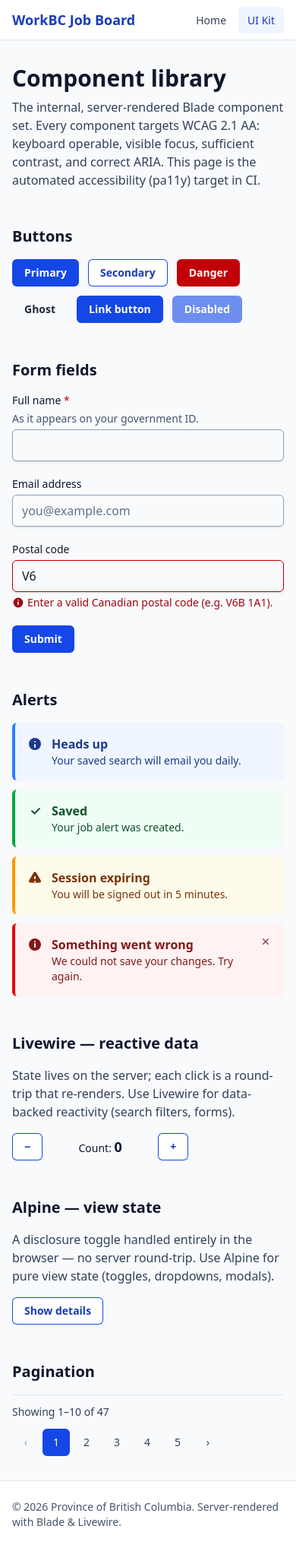
After one commit to bcgov/workbc-jb, a Laravel app: page /ui in a window 390 px wide. The commit adds this page. Shown: the whole page at 76% size. Run offline with Laravel 12, Linux system fonts and the light colour scheme; style sheets or scripts are compiled from the project's sources; some libraries are stand-ins or nearby versions.

Commit message:
FND-4: base layout & accessible component library
Server-rendered UI foundation (ADR-002, no SPA):
- responsive base Blade layout (header/footer/nav)
- accessible Blade components: button, form field (label-associated), alert,
  pagination -- WCAG 2.1 AA (keyboard, focus, ARIA)
- one Livewire reactive component + one Alpine view-state toggle (documents the
  'Alpine for view / Livewire for data' rule); /ui component demo page
- pa11y CI job (.github/workflows/a11y.yml) scanning /ui at WCAG2AA
  NOTE: the WCAG 2.1 AA gate is provisional -- may be dropped if not required

Built via Copilot (Claude Opus). Independent of FND-7; 22 tests green on this branch.

```diff
--- /dev/null
+++ b/app/Livewire/Counter.php
@@ -0,0 +1,32 @@
+<?php
+
+namespace App\Livewire;
+
+use Livewire\Component;
+
+/**
+ * Trivial data-backed reactive component.
+ *
+ * Demonstrates the "Livewire for data" side of ADR-002: state lives on the
+ * server and each button click is a server round-trip that re-renders the view.
+ * Contrast with the Alpine toggle on the UI Kit page, which is pure view state.
+ */
+final class Counter extends Component
+{
+    public int $count = 0;
+
+    public function increment(): void
+    {
+        $this->count++;
+    }
+
+    public function decrement(): void
+    {
+        $this->count--;
+    }
+
+    public function render()
+    {
+        return view('livewire.counter');
+    }
+}
--- a/package.json
+++ b/package.json
@@ -4,13 +4,15 @@
     "type": "module",
     "scripts": {
         "build": "vite build",
-        "dev": "vite"
+        "dev": "vite",
+        "test:a11y": "pa11y-ci"
     },
     "devDependencies": {
         "@tailwindcss/vite": "^4.0.0",
         "axios": "^1.11.0",
         "concurrently": "^9.0.1",
         "laravel-vite-plugin": "^2.0.0",
+        "pa11y-ci": "^3.1.0",
         "tailwindcss": "^4.0.0",
         "vite": "^7.0.7"
     }
--- a/resources/css/app.css
+++ b/resources/css/app.css
@@ -9,3 +9,38 @@
     --font-sans: 'Instrument Sans', ui-sans-serif, system-ui, sans-serif, 'Apple Color Emoji', 'Segoe UI Emoji',
         'Segoe UI Symbol', 'Noto Color Emoji';
 }
+
+@layer base {
+    /* Guard against layout overflow so the body never scrolls sideways (FND-4 AC). */
+    html,
+    body {
+        max-width: 100%;
+        overflow-x: hidden;
+    }
+
+    /* Visible focus indicator for keyboard users on any interactive element (WCAG 2.4.7). */
+    :where(a, button, input, select, textarea, summary, [tabindex]):focus-visible {
+        outline: 2px solid #1e3a8a;
+        outline-offset: 2px;
+    }
+
+    /* Alpine: hide x-cloak elements until Alpine initialises. */
+    [x-cloak] {
+        display: none !important;
+    }
+}
+
+@layer components {
+    /* Skip link: hidden until focused, then pinned top-left (WCAG 2.4.1). */
+    .skip-link {
+        @apply sr-only;
+    }
+
+    .skip-link:focus {
+        @apply not-sr-only fixed left-4 top-4 z-50 rounded-md bg-blue-800 px-4 py-2 font-semibold text-white outline-2 outline-offset-2 outline-blue-900;
+    }
+
+    .nav-link {
+        @apply rounded px-3 py-2 text-sm font-medium text-slate-700 hover:bg-slate-100 focus-visible:outline-2 focus-visible:outline-offset-2 focus-visible:outline-blue-900 aria-[current=page]:bg-blue-50 aria-[current=page]:text-blue-800;
+    }
+}
--- /dev/null
+++ b/resources/views/components/alert.blade.php
@@ -0,0 +1,58 @@
+@props([
+    'type' => 'info',
+    'title' => null,
+    'dismissible' => false,
+])
+
+@php
+    // Errors/warnings interrupt (role=alert, assertive); info/success are polite (role=status).
+    $config = [
+        'info' => ['role' => 'status', 'box' => 'bg-blue-50 border-blue-500 text-blue-900', 'label' => 'Information:'],
+        'success' => ['role' => 'status', 'box' => 'bg-green-50 border-green-600 text-green-900', 'label' => 'Success:'],
+        'warning' => ['role' => 'alert', 'box' => 'bg-amber-50 border-amber-500 text-amber-900', 'label' => 'Warning:'],
+        'error' => ['role' => 'alert', 'box' => 'bg-red-50 border-red-600 text-red-900', 'label' => 'Error:'],
+    ];
+    $c = $config[$type] ?? $config['info'];
+
+    // Distinct icon per type so meaning is not carried by colour alone (WCAG 1.4.1).
+    $icons = [
+        'info' => 'M10 18a8 8 0 100-16 8 8 0 000 16zm1-11a1 1 0 11-2 0 1 1 0 012 0zm-1 3a1 1 0 00-1 1v3a1 1 0 102 0v-3a1 1 0 00-1-1z',
+        'success' => 'M16.7 6.3a1 1 0 010 1.4l-6.5 6.5a1 1 0 01-1.4 0L5.3 10.7a1 1 0 011.4-1.4l2.8 2.79 5.8-5.8a1 1 0 011.4 0z',
+        'warning' => 'M8.3 3.2a2 2 0 013.4 0l6 10.2A2 2 0 0116 16.5H4a2 2 0 01-1.7-3.1l6-10.2zM10 8a1 1 0 00-1 1v2a1 1 0 102 0V9a1 1 0 00-1-1zm0 6a1 1 0 100 2 1 1 0 000-2z',
+        'error' => 'M10 18a8 8 0 100-16 8 8 0 000 16zM9 9a1 1 0 012 0v4a1 1 0 11-2 0V9zm1-4a1 1 0 100 2 1 1 0 000-2z',
+    ];
+    $iconPath = $icons[$type] ?? $icons['info'];
+@endphp
+
+<div
+    @if ($dismissible) x-data="{ show: true }" x-show="show" @endif
+    role="{{ $c['role'] }}"
+    {{ $attributes->merge(['class' => 'flex items-start gap-3 rounded-md border-l-4 p-4 ' . $c['box']]) }}
+>
+    <svg class="mt-0.5 size-5 shrink-0" viewBox="0 0 20 20" fill="currentColor" aria-hidden="true">
+        <path fill-rule="evenodd" d="{{ $iconPath }}" clip-rule="evenodd" />
+    </svg>
+
+    <div class="flex-1">
+        {{-- Hidden text label gives non-visual users the alert type. --}}
+        <span class="sr-only">{{ $c['label'] }}</span>
+        @if ($title)
+            <p class="font-semibold">{{ $title }}</p>
+        @endif
+        <div class="text-sm">{{ $slot }}</div>
+    </div>
+
+    @if ($dismissible)
+        {{-- Alpine handles pure view state (show/hide); no server round-trip needed. --}}
+        <button
+            type="button"
+            @click="show = false"
+            aria-label="Dismiss this message"
+            class="-m-1 rounded p-1 hover:bg-black/5 focus-visible:outline-2 focus-visible:outline-offset-2 focus-visible:outline-current"
+        >
+            <svg class="size-4" viewBox="0 0 20 20" fill="currentColor" aria-hidden="true">
+                <path d="M6.28 5.22a.75.75 0 00-1.06 1.06L8.94 10l-3.72 3.72a.75.75 0 101.06 1.06L10 11.06l3.72 3.72a.75.75 0 101.06-1.06L11.06 10l3.72-3.72a.75.75 0 00-1.06-1.06L10 8.94 6.28 5.22z" />
+            </svg>
+        </button>
+    @endif
+</div>
--- /dev/null
+++ b/resources/views/components/button.blade.php
@@ -0,0 +1,41 @@
+@props([
+    'variant' => 'primary',
+    'type' => 'button',
+    'href' => null,
+    'disabled' => false,
+])
+
+@php
+    $base = 'inline-flex items-center justify-center gap-2 rounded-md px-4 py-2 text-sm font-semibold '
+        .'transition focus-visible:outline-2 focus-visible:outline-offset-2 focus-visible:outline-blue-900';
+
+    // All variants keep text/background contrast at >= 4.5:1 (WCAG 1.4.3).
+    $variants = [
+        'primary' => 'bg-blue-700 text-white hover:bg-blue-800',
+        'secondary' => 'bg-white text-blue-800 ring-1 ring-inset ring-blue-700 hover:bg-blue-50',
+        'danger' => 'bg-red-700 text-white hover:bg-red-800',
+        'ghost' => 'bg-transparent text-slate-800 hover:bg-slate-100',
+    ];
+
+    $classes = $base . ' ' . ($variants[$variant] ?? $variants['primary']);
+    $disabledClasses = ' cursor-not-allowed opacity-60';
+@endphp
+
+@if ($href && ! $disabled)
+    <a href="{{ $href }}" {{ $attributes->merge(['class' => $classes]) }}>
+        {{ $slot }}
+    </a>
+@elseif ($href)
+    {{-- A disabled link is not focusable/actionable, so expose the disabled state to AT. --}}
+    <a role="link" aria-disabled="true" {{ $attributes->merge(['class' => $classes . $disabledClasses]) }}>
+        {{ $slot }}
+    </a>
+@else
+    <button
+        type="{{ $type }}"
+        @disabled($disabled)
+        {{ $attributes->merge(['class' => $classes . ($disabled ? $disabledClasses : '')]) }}
+    >
+        {{ $slot }}
+    </button>
+@endif
--- /dev/null
+++ b/resources/views/components/form-field.blade.php
@@ -0,0 +1,60 @@
+@props([
+    'label',
+    'name',
+    'type' => 'text',
+    'id' => null,
+    'value' => '',
+    'required' => false,
+    'hint' => null,
+    'error' => null,
+    'placeholder' => null,
+])
+
+@php
+    $id = $id ?? $name;
+    $hintId = $hint ? "{$id}-hint" : null;
+    $errorId = $error ? "{$id}-error" : null;
+    // Associate hint + error text with the control for screen readers (WCAG 3.3.2 / 1.3.1).
+    $describedBy = collect([$hintId, $errorId])->filter()->implode(' ');
+@endphp
+
+<div class="space-y-1">
+    {{-- Every input is bound to its own visible <label> via for/id (WCAG 4.1.2). --}}
+    <label for="{{ $id }}" class="block text-sm font-medium text-slate-900">
+        {{ $label }}
+        @if ($required)
+            <span class="text-red-700" aria-hidden="true">*</span>
+            <span class="sr-only">(required)</span>
+        @endif
+    </label>
+
+    @if ($hint)
+        <p id="{{ $hintId }}" class="text-sm text-slate-600">{{ $hint }}</p>
+    @endif
+
+    @isset($control)
+        {{ $control }}
+    @else
+        <input
+            type="{{ $type }}"
+            id="{{ $id }}"
+            name="{{ $name }}"
+            value="{{ $value }}"
+            @if ($placeholder) placeholder="{{ $placeholder }}" @endif
+            @if ($required) required aria-required="true" @endif
+            @if ($error) aria-invalid="true" @endif
+            @if ($describedBy) aria-describedby="{{ $describedBy }}" @endif
+            {{ $attributes->merge(['class' => 'block w-full rounded-md border border-slate-400 px-3 py-2 text-slate-900 shadow-sm placeholder:text-slate-500 focus-visible:border-blue-700 focus-visible:outline-2 focus-visible:outline-offset-1 focus-visible:outline-blue-900 aria-invalid:border-red-700']) }}
+        />
+    @endisset
+
+    @if ($error)
+        {{-- Icon + text so the error is not signalled by colour alone (WCAG 1.4.1). --}}
+        <p id="{{ $errorId }}" role="alert" class="flex items-center gap-1 text-sm font-medium text-red-800">
+            <svg class="size-4 shrink-0" viewBox="0 0 20 20" fill="currentColor" aria-hidden="true">
+                <path fill-rule="evenodd" d="M10 18a8 8 0 100-16 8 8 0 000 16zM9 9a1 1 0 012 0v4a1 1 0 11-2 0V9zm1-4a1 1 0 100 2 1 1 0 000-2z" clip-rule="evenodd" />
+            </svg>
+            <span>{{ $error }}</span>
+        </p>
+    @endif
+</div>
--- /dev/null
+++ b/resources/views/components/layouts/app.blade.php
@@ -0,0 +1,48 @@
+<!DOCTYPE html>
+<html lang="{{ str_replace('_', '-', app()->getLocale()) }}" class="h-full">
+<head>
+    <meta charset="utf-8">
+    <meta name="viewport" content="width=device-width, initial-scale=1">
+    <meta name="color-scheme" content="light">
+    <title>{{ $title ?? 'WorkBC Job Board' }}</title>
+    @vite(['resources/css/app.css', 'resources/js/app.js'])
+</head>
+<body class="flex min-h-full flex-col bg-slate-50 text-slate-900 antialiased">
+    {{-- Keyboard users can jump straight to content (WCAG 2.4.1 Bypass Blocks). --}}
+    <a href="#main" class="skip-link">Skip to main content</a>
+
+    <header class="border-b border-slate-200 bg-white">
+        <div class="mx-auto flex max-w-7xl flex-wrap items-center justify-between gap-4 px-4 py-3">
+            <a href="/"
+               class="rounded text-lg font-bold text-blue-800 focus-visible:outline-2 focus-visible:outline-offset-2 focus-visible:outline-blue-900">
+                WorkBC Job Board
+            </a>
+            <nav aria-label="Primary">
+                <ul class="flex flex-wrap items-center gap-1">
+                    <li>
+                        <a href="/" class="nav-link">Home</a>
+                    </li>
+                    <li>
+                        <a href="{{ route('ui-kit') }}"
+                           class="nav-link"
+                           @if (request()->routeIs('ui-kit')) aria-current="page" @endif>
+                            UI Kit
+                        </a>
+                    </li>
+                </ul>
+            </nav>
+        </div>
+    </header>
+
+    {{-- tabindex="-1" lets the skip link move focus here without adding it to the tab order. --}}
+    <main id="main" tabindex="-1" class="mx-auto w-full max-w-7xl flex-1 px-4 py-8 focus:outline-none">
+        {{ $slot }}
+    </main>
+
+    <footer class="border-t border-slate-200 bg-white">
+        <div class="mx-auto max-w-7xl px-4 py-6 text-sm text-slate-600">
+            <p>&copy; {{ date('Y') }} Province of British Columbia. Server-rendered with Blade &amp; Livewire.</p>
+        </div>
+    </footer>
+</body>
+</html>
--- /dev/null
+++ b/resources/views/components/pagination.blade.php
@@ -0,0 +1,65 @@
+@props(['paginator'])
+
+@php
+    /** @var \Illuminate\Contracts\Pagination\LengthAwarePaginator $paginator */
+    $linkBase = 'inline-flex min-w-9 items-center justify-center rounded-md px-3 py-2 text-sm font-medium '
+        . 'focus-visible:outline-2 focus-visible:outline-offset-2 focus-visible:outline-blue-900';
+@endphp
+
+@if ($paginator->hasPages())
+    <nav role="navigation" aria-label="Pagination" class="flex flex-wrap items-center justify-between gap-3 border-t border-slate-200 pt-3">
+        <p class="text-sm text-slate-700">
+            Showing <span class="font-medium">{{ $paginator->firstItem() }}</span>&ndash;<span class="font-medium">{{ $paginator->lastItem() }}</span>
+            of <span class="font-medium">{{ $paginator->total() }}</span>
+        </p>
+
+        <ul class="flex items-center gap-1">
+            {{-- Previous --}}
+            <li>
+                @if ($paginator->onFirstPage())
+                    <span aria-disabled="true" class="{{ $linkBase }} cursor-not-allowed text-slate-400">
+                        <span aria-hidden="true">&lsaquo;</span>
+                        <span class="sr-only">Previous page</span>
+                    </span>
+                @else
+                    <a href="{{ $paginator->previousPageUrl() }}" rel="prev" aria-label="Go to previous page"
+                       class="{{ $linkBase }} text-slate-700 hover:bg-slate-100">
+                        <span aria-hidden="true">&lsaquo;</span>
+                    </a>
+                @endif
+            </li>
+
+            {{-- Numbered pages --}}
+            @foreach ($paginator->getUrlRange(1, $paginator->lastPage()) as $page => $url)
+                <li>
+                    @if ($page == $paginator->currentPage())
+                        {{-- aria-current marks the active page for AT (WCAG 4.1.2). --}}
+                        <span aria-current="page" class="{{ $linkBase }} bg-blue-700 text-white">
+                            <span class="sr-only">Page </span>{{ $page }}<span class="sr-only"> (current)</span>
+                        </span>
+                    @else
+                        <a href="{{ $url }}" aria-label="Go to page {{ $page }}"
+                           class="{{ $linkBase }} text-slate-700 hover:bg-slate-100">
+                            {{ $page }}
+                        </a>
+                    @endif
+                </li>
+            @endforeach
+
+            {{-- Next --}}
+            <li>
+                @if ($paginator->hasMorePages())
+                    <a href="{{ $paginator->nextPageUrl() }}" rel="next" aria-label="Go to next page"
+                       class="{{ $linkBase }} text-slate-700 hover:bg-slate-100">
+                        <span aria-hidden="true">&rsaquo;</span>
+                    </a>
+                @else
+                    <span aria-disabled="true" class="{{ $linkBase }} cursor-not-allowed text-slate-400">
+                        <span aria-hidden="true">&rsaquo;</span>
+                        <span class="sr-only">Next page</span>
+                    </span>
+                @endif
+            </li>
+        </ul>
+    </nav>
+@endif
--- /dev/null
+++ b/resources/views/livewire/counter.blade.php
@@ -0,0 +1,10 @@
+<div class="flex items-center gap-3">
+    <x-button wire:click="decrement" aria-label="Decrease count" variant="secondary">&minus;</x-button>
+
+    {{-- aria-live announces the new value after each Livewire re-render (WCAG 4.1.3). --}}
+    <p class="min-w-32 text-center text-sm" aria-live="polite">
+        Count: <span class="text-lg font-bold tabular-nums">{{ $count }}</span>
+    </p>
+
+    <x-button wire:click="increment" aria-label="Increase count" variant="secondary">+</x-button>
+</div>
--- /dev/null
+++ b/resources/views/ui-kit.blade.php
@@ -0,0 +1,104 @@
+<x-layouts.app title="UI Kit — WorkBC Job Board">
+    <div class="space-y-12">
+        <div class="space-y-2">
+            <h1 class="text-3xl font-bold">Component library</h1>
+            <p class="max-w-2xl text-slate-700">
+                The internal, server-rendered Blade component set. Every component targets WCAG&nbsp;2.1&nbsp;AA:
+                keyboard operable, visible focus, sufficient contrast, and correct ARIA. This page is the
+                automated accessibility (pa11y) target in CI.
+            </p>
+        </div>
+
+        {{-- Buttons ------------------------------------------------------------ --}}
+        <section aria-labelledby="buttons-heading" class="space-y-4">
+            <h2 id="buttons-heading" class="text-xl font-semibold">Buttons</h2>
+            <div class="flex flex-wrap items-center gap-3">
+                <x-button>Primary</x-button>
+                <x-button variant="secondary">Secondary</x-button>
+                <x-button variant="danger">Danger</x-button>
+                <x-button variant="ghost">Ghost</x-button>
+                <x-button href="{{ route('ui-kit') }}">Link button</x-button>
+                <x-button disabled>Disabled</x-button>
+            </div>
+        </section>
+
+        {{-- Form fields -------------------------------------------------------- --}}
+        <section aria-labelledby="fields-heading" class="space-y-4">
+            <h2 id="fields-heading" class="text-xl font-semibold">Form fields</h2>
+            <form class="grid max-w-xl gap-5" novalidate>
+                <x-form-field
+                    name="full_name"
+                    label="Full name"
+                    :required="true"
+                    hint="As it appears on your government ID." />
+
+                <x-form-field
+                    name="email"
+                    type="email"
+                    label="Email address"
+                    placeholder="you@example.com" />
+
+                <x-form-field
+                    name="postal_code"
+                    label="Postal code"
+                    value="V6"
+                    error="Enter a valid Canadian postal code (e.g. V6B 1A1)." />
+
+                <div>
+                    <x-button type="submit">Submit</x-button>
+                </div>
+            </form>
+        </section>
+
+        {{-- Alerts ------------------------------------------------------------- --}}
+        <section aria-labelledby="alerts-heading" class="space-y-4">
+            <h2 id="alerts-heading" class="text-xl font-semibold">Alerts</h2>
+            <div class="grid gap-3">
+                <x-alert type="info" title="Heads up">Your saved search will email you daily.</x-alert>
+                <x-alert type="success" title="Saved">Your job alert was created.</x-alert>
+                <x-alert type="warning" title="Session expiring">You will be signed out in 5 minutes.</x-alert>
+                <x-alert type="error" title="Something went wrong" dismissible>
+                    We could not save your changes. Try again.
+                </x-alert>
+            </div>
+        </section>
+
+        {{-- Livewire (data) ---------------------------------------------------- --}}
+        <section aria-labelledby="livewire-heading" class="space-y-4">
+            <h2 id="livewire-heading" class="text-xl font-semibold">Livewire &mdash; reactive data</h2>
+            <p class="max-w-2xl text-slate-700">
+                State lives on the server; each click is a round-trip that re-renders. Use Livewire for
+                data-backed reactivity (search filters, forms).
+            </p>
+            <livewire:counter />
+        </section>
+
+        {{-- Alpine (view state) ------------------------------------------------ --}}
+        <section aria-labelledby="alpine-heading" class="space-y-4">
+            <h2 id="alpine-heading" class="text-xl font-semibold">Alpine &mdash; view state</h2>
+            <p class="max-w-2xl text-slate-700">
+                A disclosure toggle handled entirely in the browser &mdash; no server round-trip. Use Alpine
+                for pure view state (toggles, dropdowns, modals).
+            </p>
+            <div x-data="{ open: false }" class="max-w-xl">
+                <x-button
+                    variant="secondary"
+                    x-on:click="open = ! open"
+                    x-bind:aria-expanded="open.toString()"
+                    aria-controls="disclosure-panel">
+                    <span x-text="open ? 'Hide details' : 'Show details'">Show details</span>
+                </x-button>
+                <div id="disclosure-panel" x-show="open" x-cloak class="mt-3 rounded-md border border-slate-200 bg-white p-4 text-sm text-slate-700">
+                    This panel's visibility is view state, so Alpine owns it. <code>aria-expanded</code> and
+                    <code>aria-controls</code> keep the toggle accessible.
+                </div>
+            </div>
+        </section>
+
+        {{-- Pagination --------------------------------------------------------- --}}
+        <section aria-labelledby="pagination-heading" class="space-y-4">
+            <h2 id="pagination-heading" class="text-xl font-semibold">Pagination</h2>
+            <x-pagination :paginator="$paginator" />
+        </section>
+    </div>
+</x-layouts.app>
--- a/routes/web.php
+++ b/routes/web.php
@@ -1,7 +1,26 @@
 <?php
 
+use Illuminate\Pagination\LengthAwarePaginator;
 use Illuminate\Support\Facades\Route;
 
 Route::get('/', function () {
     return view('welcome');
 });
+
+// UI Kit: renders the base layout + accessible component library. Serves as the
+// automated accessibility (pa11y) target in CI. No database access required.
+Route::get('/ui', function () {
+    $items = collect(range(1, 47));
+    $perPage = 10;
+    $page = LengthAwarePaginator::resolveCurrentPage();
+
+    $paginator = new LengthAwarePaginator(
+        $items->forPage($page, $perPage)->values(),
+        $items->count(),
+        $perPage,
+        $page,
+        ['path' => LengthAwarePaginator::resolveCurrentPath()]
+    );
+
+    return view('ui-kit', ['paginator' => $paginator]);
+})->name('ui-kit');
```
Also changed, not shown: tests/Feature/Livewire/CounterTest.php (added, +40 -0 lines), tests/Feature/Ui/ComponentLibraryTest.php (added, +143 -0 lines), tests/Feature/Ui/UiKitPageTest.php (added, +41 -0 lines), .github/workflows/a11y.yml (added), .pa11yci.json (added).
